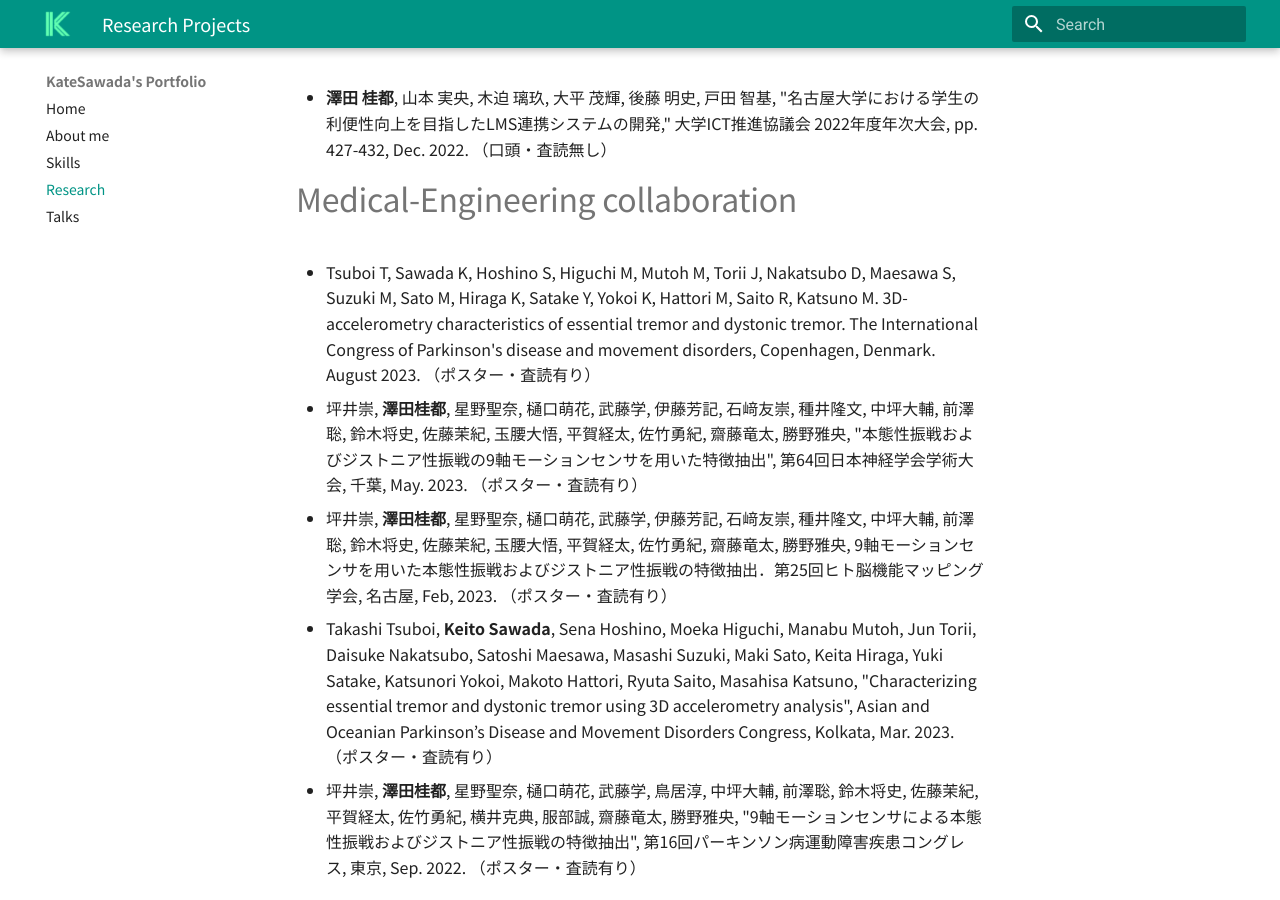
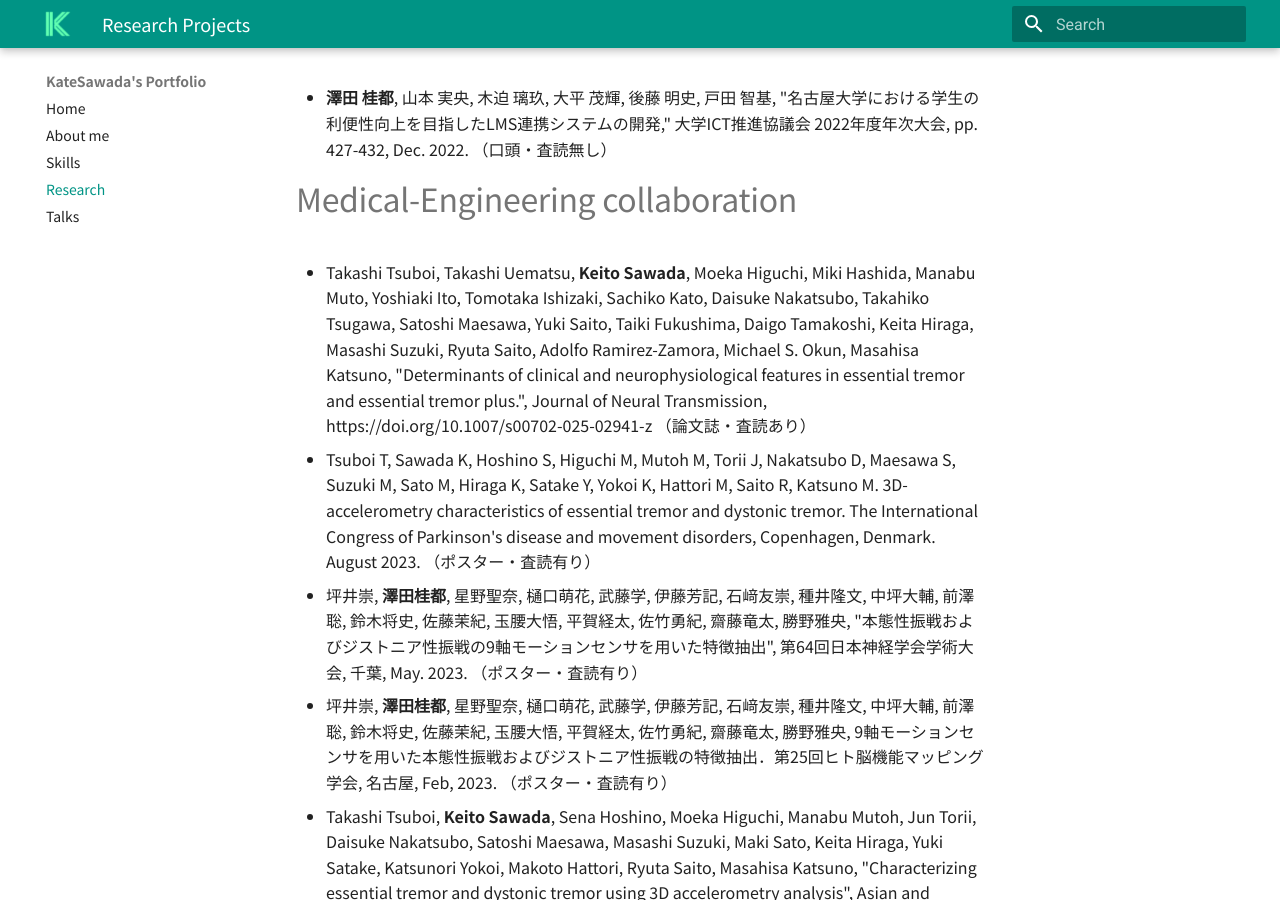
Before and after one commit to KateSawada/KateSawada.github.io, an MkDocs documentation site: the page built from docs/research.md, in a window 1280 px wide and 900 px high, scrolled down 451 px. Built offline with MkDocs 1.6.1 and Material for MkDocs 9.7.7, drawn with Linux system fonts in a browser that asks for light colours; nearby versions of some CDN libraries.

Commit message:
論文誌記載

```diff
--- a/docs/research.md
+++ b/docs/research.md
@@ -12,6 +12,7 @@ title: Research Projects
 - **澤田 桂都**, 山本 実央, 木迫 璃玖, 大平 茂輝, 後藤 明史, 戸田 智基, "名古屋大学における学生の利便性向上を目指したLMS連携システムの開発," 大学ICT推進協議会 2022年度年次大会, pp. 427-432, Dec. 2022. （口頭・査読無し）
 
 # Medical-Engineering collaboration
+- Takashi Tsuboi, Takashi Uematsu, **Keito Sawada**, Moeka Higuchi, Miki Hashida, Manabu Muto, Yoshiaki Ito, Tomotaka Ishizaki, Sachiko Kato, Daisuke Nakatsubo, Takahiko Tsugawa, Satoshi Maesawa, Yuki Saito, Taiki Fukushima, Daigo Tamakoshi, Keita Hiraga, Masashi Suzuki, Ryuta Saito, Adolfo Ramirez-Zamora, Michael S. Okun, Masahisa Katsuno, "Determinants of clinical and neurophysiological features in essential tremor and essential tremor plus.", Journal of Neural Transmission, https://doi.org/10.1007/s00702-025-02941-z （論文誌・査読あり）
 - Tsuboi T, Sawada K, Hoshino S, Higuchi M, Mutoh M, Torii J, Nakatsubo D, Maesawa S, Suzuki M, Sato M, Hiraga K, Satake Y, Yokoi K, Hattori M, Saito R, Katsuno M. 3D-accelerometry characteristics of essential tremor and dystonic tremor.  The International Congress of Parkinson's disease and movement disorders, Copenhagen, Denmark. August 2023. （ポスター・査読有り）
 - 坪井崇, **澤田桂都**, 星野聖奈, 樋口萌花, 武藤学, 伊藤芳記, 石﨑友崇, 種井隆文, 中坪大輔, 前澤聡, 鈴木将史, 佐藤茉紀, 玉腰大悟, 平賀経太, 佐竹勇紀, 齋藤竜太, 勝野雅央, "本態性振戦およびジストニア性振戦の9軸モーションセンサを用いた特徴抽出", 第64回日本神経学会学術大会, 千葉, May. 2023. （ポスター・査読有り）
 - 坪井崇, **澤田桂都**, 星野聖奈, 樋口萌花, 武藤学, 伊藤芳記, 石﨑友崇, 種井隆文, 中坪大輔, 前澤聡, 鈴木将史, 佐藤茉紀, 玉腰大悟, 平賀経太, 佐竹勇紀, 齋藤竜太, 勝野雅央, 9軸モーションセンサを用いた本態性振戦およびジストニア性振戦の特徴抽出．第25回ヒト脳機能マッピング学会, 名古屋, Feb, 2023. （ポスター・査読有り）
```
